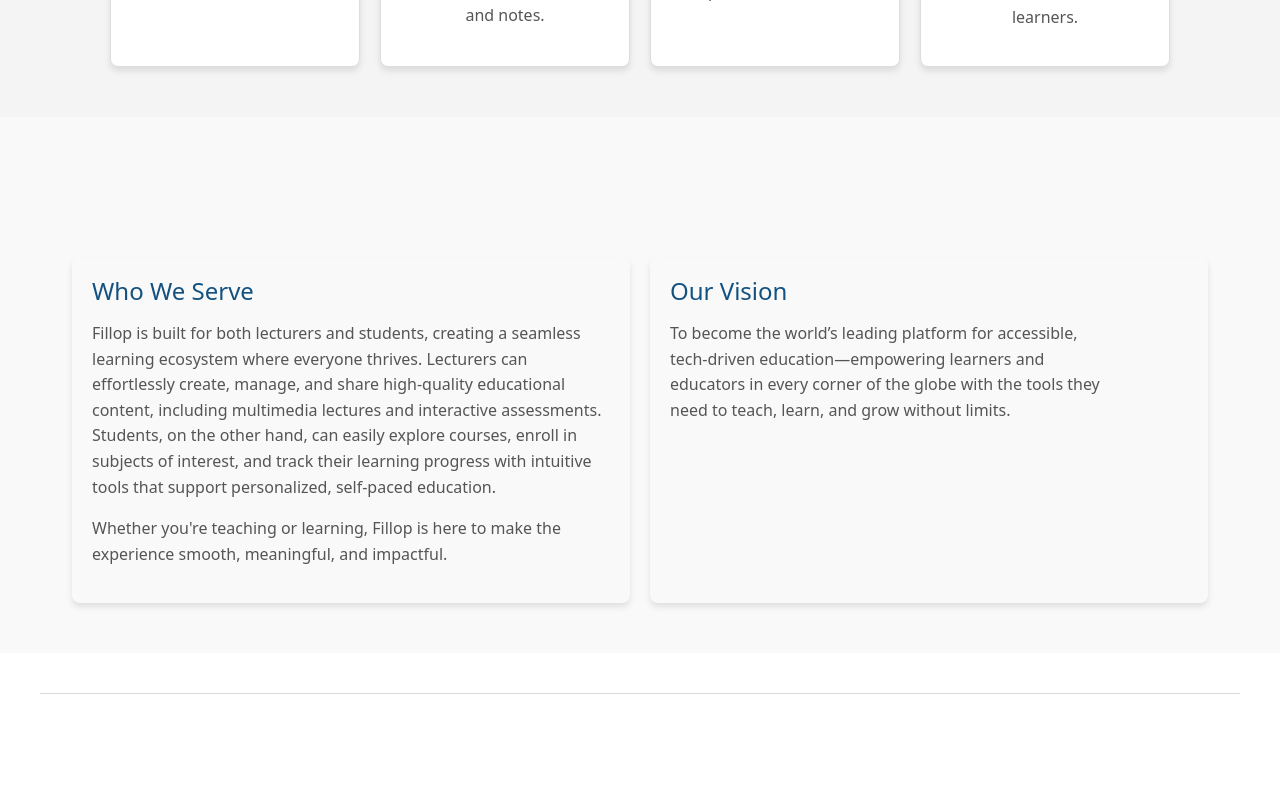
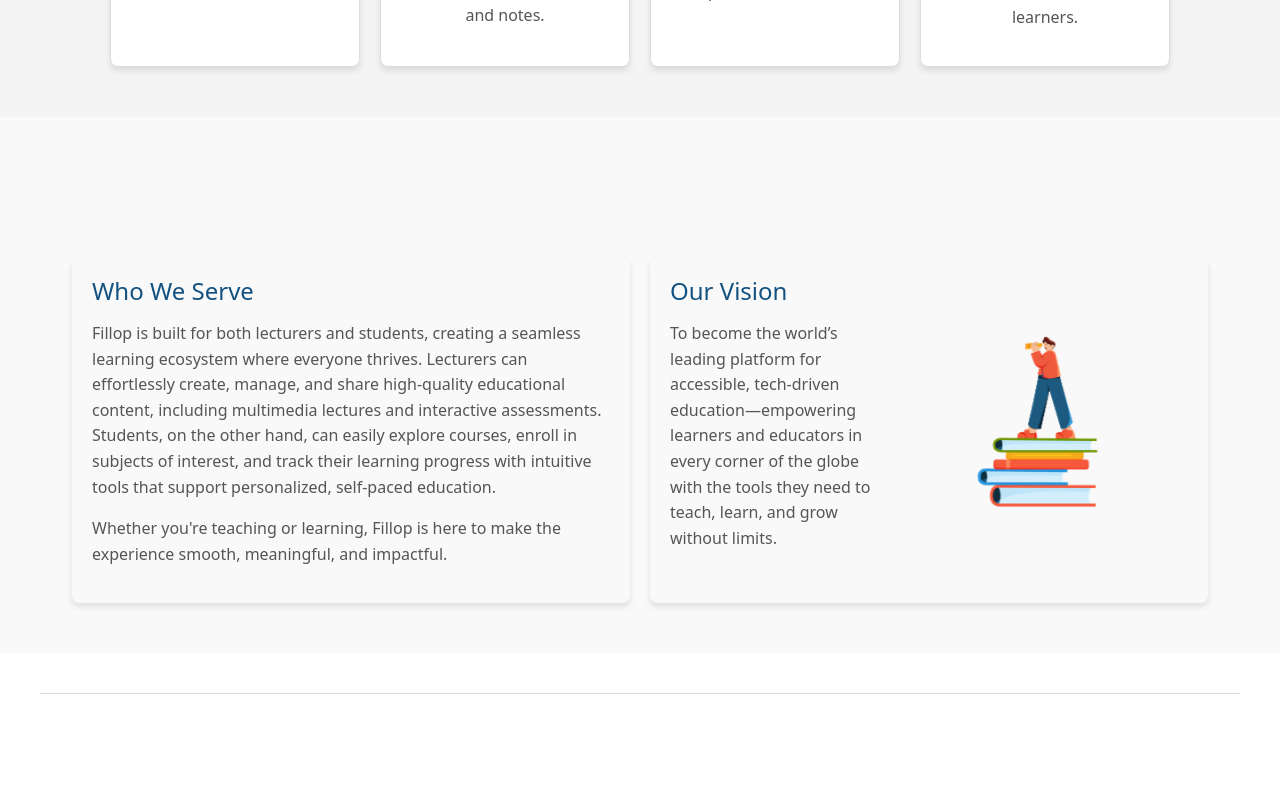
Before and after one commit to viqtoh/fillop, a React (Create React App) app in the folder frontend/: page /about in a window 1280 px wide. Shown: the part 1176-1973 px from the top of the page. Built offline with nearby package versions, Linux system fonts and the light colour scheme.

Commit message:
fix: minor frontend fix

```diff
--- a/frontend/src/pages/AboutUs.jsx
+++ b/frontend/src/pages/AboutUs.jsx
@@ -114,7 +114,7 @@
 
         <div className="ourVision" data-aos="fade-left">
           <h2>Our Vision</h2>
-          <div className="visionBody">
+          <div className="visionBody visionBody2">
             <p>
               To become the world’s leading platform for accessible, tech-driven
               education—empowering learners and educators in every corner of the globe with the
--- a/frontend/src/styles/real_home.css
+++ b/frontend/src/styles/real_home.css
@@ -713,6 +713,21 @@
   }
 }
 
+.visionBody2 {
+  display: block;
+}
+
+@media screen and (min-width: 1272px) {
+  .visionBody2 {
+    display: flex;
+  }
+  .visionBody2 p {
+    width: calc(100% - 300px);
+  }
+  .visionBody2 .visionGraphic {
+    width: 300px;
+  }
+}
 .visionGraphic img {
   height: 200px;
   transform: rotateY(180deg);
```
